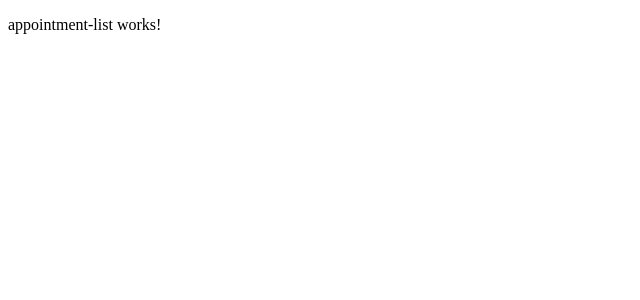
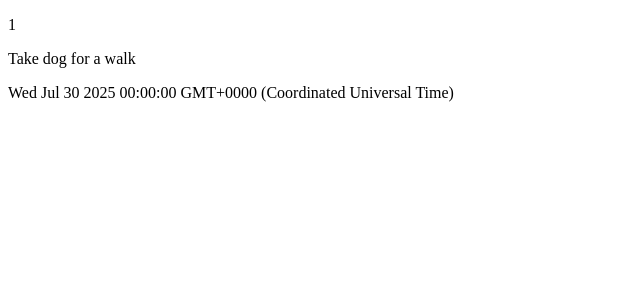
Before and after one commit to pheyboer/appointment-app-angular, an Angular app: page / in a window 1280 px wide. Shown: the top 300 px of the page, without its empty margins (0-640 px from the left). Built offline with nearby package versions, Linux system fonts and the light colour scheme.

Commit message:
creating appointment interface

```diff
--- a/src/app/appointment-list/appointment-list.component.html
+++ b/src/app/appointment-list/appointment-list.component.html
@@ -1 +1,4 @@
-<p>appointment-list works!</p>
+<!-- one way data binding -->
+<p>{{appointment.id}}</p>
+<p>{{appointment.title}}</p>
+<p>{{appointment.date}}</p>
--- a/src/app/appointment-list/appointment-list.component.ts
+++ b/src/app/appointment-list/appointment-list.component.ts
@@ -1,4 +1,5 @@
 import { Component } from '@angular/core';
+import { Appointment } from '../models/appointment';
 
 @Component({
   selector: 'app-appointment-list',
@@ -7,5 +8,9 @@
 })
 export class AppointmentListComponent {
 
-  appointment: string
+  appointment: Appointment = {
+    id: 1,
+    title: "Take dog for a walk",
+    date: new Date('2025-07-30')
+  }
 }
--- /dev/null
+++ b/src/app/models/appointment.ts
@@ -0,0 +1,5 @@
+export interface Appointment {
+  id: number,
+  title: string,
+  date: Date
+}
```
